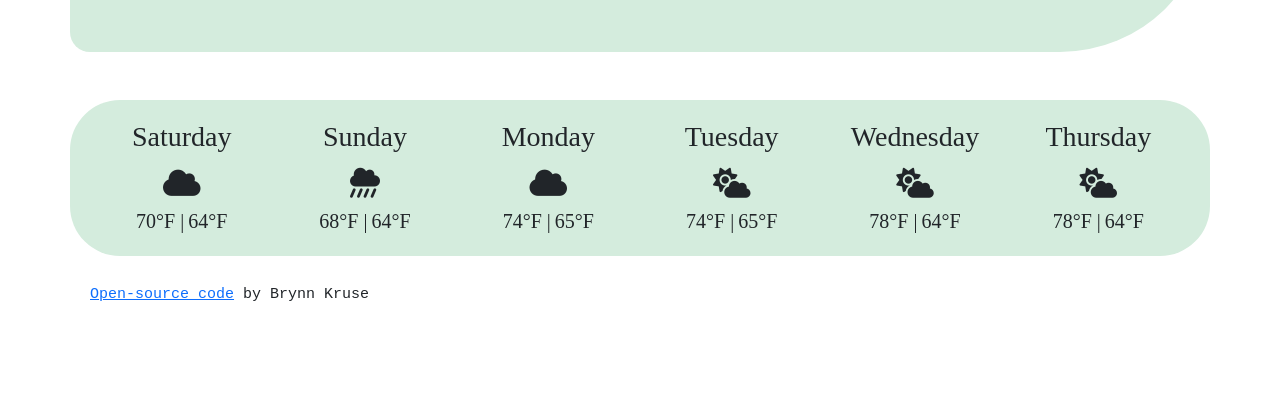
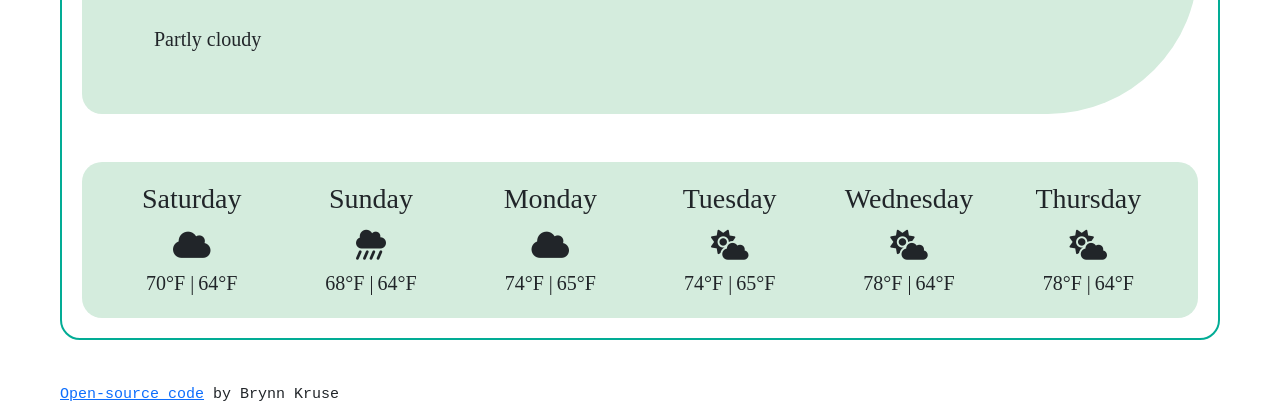
Before and after one commit to bryKruse/weather-app, a plain HTML site: page index.html in a window 1280 px wide. Shown: the part 498-905 px from the top of the page. Before the commit the page ends 805 px from the top, so only its background shows below. Drawn offline with nearby package versions, Linux system fonts and the light colour scheme.

Commit message:
Added border and edited some CSS

```diff
--- a/index.html
+++ b/index.html
@@ -31,6 +31,7 @@
     <script src="https://cdn.jsdelivr.net/npm/axios/dist/axios.min.js"></script>
   </head>
   <body>
+    <div class="border-of-weather-app" id="border-of-weather-app">
       <p><span class="top-title">Travel in Weather Style 🌎</span></p>
       <div class="container">
         <div class="weather-information">
@@ -142,7 +143,8 @@
           </div>
         </div>
       </div>
-    <br />
+    </div>
+
     <span class="link-to-code">
       <a href="https://github.com/bryKruse/weather-app" target="_blank"
         >Open-source code</a
--- a/sources/styles.css
+++ b/sources/styles.css
@@ -1,3 +1,9 @@
+.border-of-weather-app {
+  border: 2px solid hsl(172, 98%, 34%);
+  border-radius: 20px;
+  margin: 40px 60px 40px 60px;
+  padding: 20px;
+}
 .top-title {
   font-size: 70px;
   text-align: center;
@@ -63,7 +69,7 @@
 }
 .upcoming-days-weather {
   background: #d4ecdd;
-  border-radius: 50px;
+  border-radius: 20px;
   padding: 20px;
   text-align: center;
   font-family: "Zilla Slab", serif;
@@ -78,5 +84,6 @@
 .link-to-code {
   font-family: monospace;
   font-size: 15px;
-  padding-left: 90px;
+  padding-left: 60px;
+  margin-top: 0px;
 }
```
Lines whose indentation alone changed are shown as unchanged.
